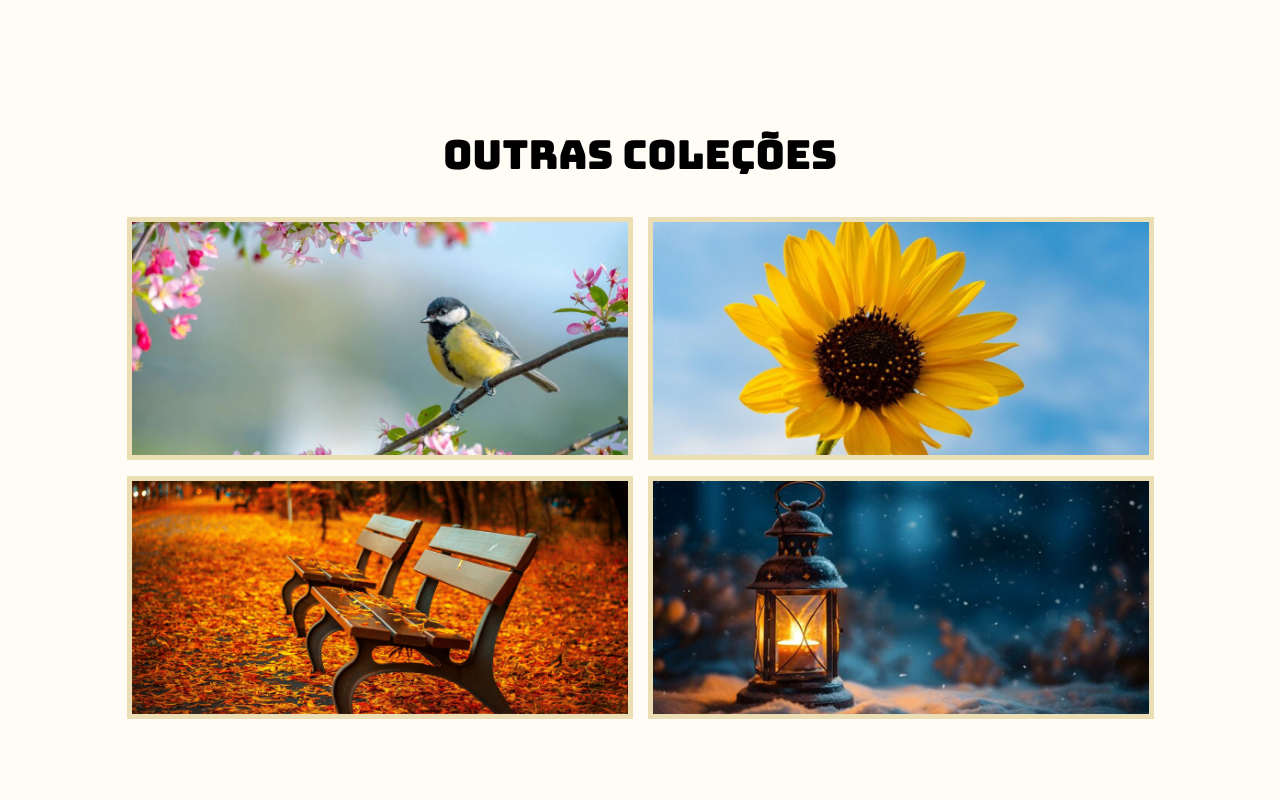
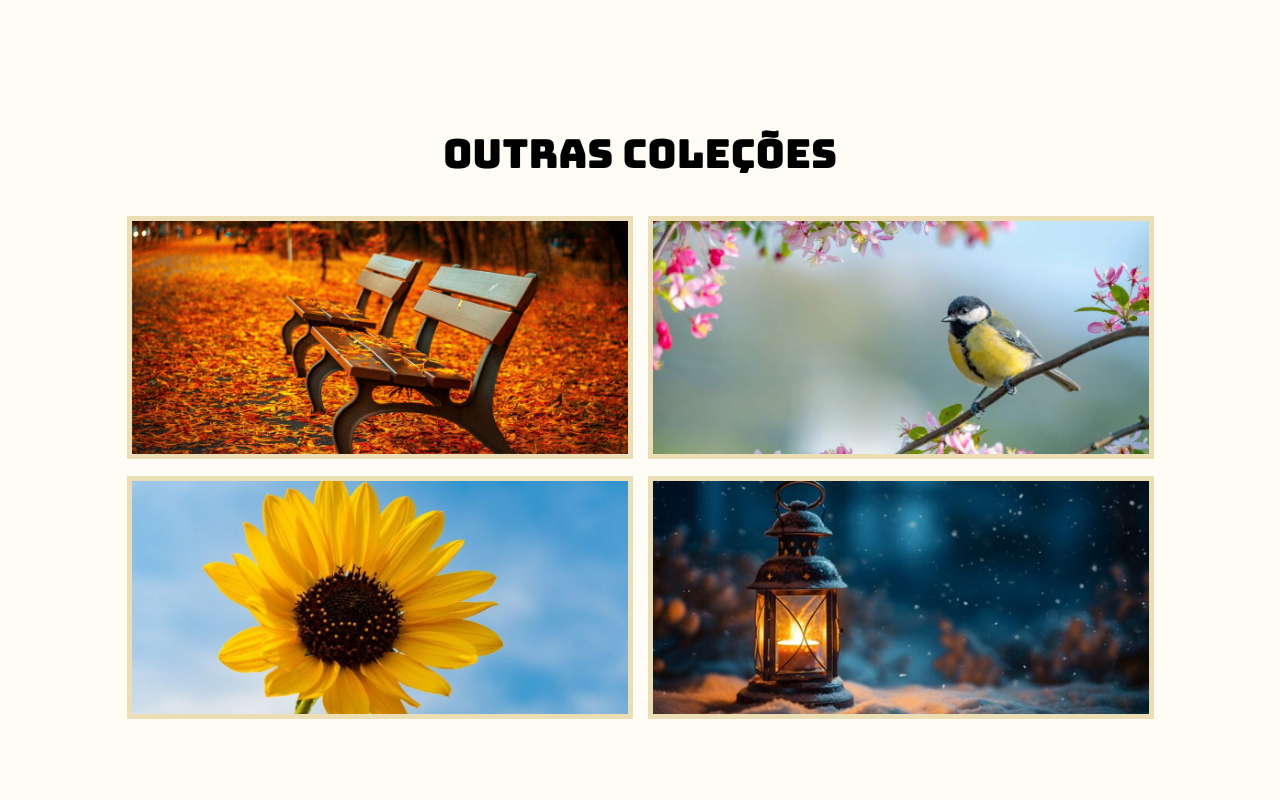
Before and after one commit to Khezac/ClothingStore, a React (Create React App) app in the folder react-docs/: page / in a window 1280 px wide. Shown: the part 880-1680 px from the top of the page. Built offline with nearby package versions, Linux system fonts and the light colour scheme; a web font is replaced by a local one.

Commit message:
fix.collection-section-button

```diff
--- a/react-docs/src/components/layout/CollectionCard.js
+++ b/react-docs/src/components/layout/CollectionCard.js
@@ -1,19 +1,16 @@
 import styles from './CollectionCard.module.css'
 
-import autumn from '../../img/seasons_section3_cards/autumn_card.jpg'
-import spring from '../../img/seasons_section3_cards/spring_card.jpg'
-import summer from '../../img/seasons_section3_cards/summer_card.jpg'
-import winter from '../../img/seasons_section3_cards/winter_card.jpg'
+import {Link} from 'react-router-dom'
 
-function CollectionCard (){
+function CollectionCard ({img, txt}){
     return (
         <div className={styles.collection_wrapper}>
-            <h1>Outras Coleções</h1>
-            <div className={styles.collection_container}>
-                <img className={styles.collection_card} src={spring} alt='spring_card'/>
-                <img className={styles.collection_card} src={summer} alt='summer_card'/>
-                <img className={styles.collection_card} src={autumn} alt='autumn_card'/>
-                <img className={styles.collection_card} src={winter} alt='winter_card'/>
+            <img className={styles.collection_card} src={img} alt={`${txt}_card`}/>
+            <div className={styles.go_to_collection}>
+                <h3>Coleção de {txt}</h3>
+                <Link to='/product'>
+                    <button type="button" className="btn btn-info">Visitar Coleção</button>
+                </Link>
             </div>
         </div>
     )
--- a/react-docs/src/components/layout/CollectionCard.module.css
+++ b/react-docs/src/components/layout/CollectionCard.module.css
@@ -1,25 +1,11 @@
 .collection_wrapper{
-    width:100%;
-    height: 800px;
+    height:243px;
+    width:506px;
+    position: relative;
     display: flex;
+    flex-direction: column;
+    align-items: center;
     justify-content: center;
-    align-items: center;
-    flex-direction: column;
-    gap:30px;
-}
-
-.collection_wrapper h1{
-    font-family:'Bungee', sans-serif;
-    color:black;
-}
-
-.collection_container{
-    display: flex;
-    flex-wrap: wrap;
-    gap:15px;
-    justify-content: center;
-    width:1029px;
-    height:504px;
 }
 
 .collection_card{
@@ -27,9 +13,30 @@
     width:506px;
     border: 5px solid #ebdeb5;
     cursor:pointer;
+    position: absolute;
+    z-index: 1;
 }
 
-.collection_card:hover{
+.go_to_collection{
+    width:100%;
+    height: 100%;
+    opacity:0%;
+    z-index: 2;
+    position: absolute;
+    display: flex;
+    flex-direction: column;
+    align-items: center;
+    justify-content: center;
+    background-color: #ffffff46;
+}
+
+.go_to_collection h3{
+    font-family:'Bungee', sans-serif;
+    color:black;
+}
+
+.go_to_collection:hover{
+    opacity:100%;
+    transition: 0.4s;
     box-shadow: 0 0 30px 0.1px rgba(0, 0, 0, 0.438);
-    transition: 0.4s;
 }
--- a/react-docs/src/components/layout/Footer.js
+++ b/react-docs/src/components/layout/Footer.js
@@ -28,7 +28,7 @@ function Footer(){
                     </ul>
                     <ul className={styles.footer_list}>
                         <li className={styles.item}><strong>Central de Atendimento</strong></li>
-                        <li><button type="button" class="btn btn-outline-primary">Tire suas dúvidas</button></li>
+                        <li><button type="button" className="btn btn-outline-primary">Tire suas dúvidas</button></li>
                     </ul>
                 </div>
                 <div className={styles.footer_socialmedia}>
--- a/react-docs/src/components/pages/Home.js
+++ b/react-docs/src/components/pages/Home.js
@@ -4,6 +4,11 @@ import ClothCard from "../layout/ClothCard";
 import CollectionCard from "../layout/CollectionCard";
 
 import styles from './Home.module.css'
+
+import autumn from '../../img/seasons_section3_cards/autumn_card.jpg'
+import spring from '../../img/seasons_section3_cards/spring_card.jpg'
+import summer from '../../img/seasons_section3_cards/summer_card.jpg'
+import winter from '../../img/seasons_section3_cards/winter_card.jpg'
 
 function Home() {
 
@@ -24,8 +29,14 @@ function Home() {
           </div>
         </div>
       </section>
-      <section>
-        <CollectionCard/>
+      <section className={styles.collections_wrapper}>
+        <h1>outras coleções</h1>
+        <div className={styles.collections_container}>
+          <CollectionCard img={autumn} txt='outono'/>
+          <CollectionCard img={spring} txt='primavera'/>
+          <CollectionCard img={summer} txt='verão'/>
+          <CollectionCard img={winter} txt='inverno'/>
+        </div>
       </section>
     </div>
   );
--- a/react-docs/src/components/pages/Home.module.css
+++ b/react-docs/src/components/pages/Home.module.css
@@ -20,3 +20,27 @@
     font-family:'Bungee', sans-serif;
     color:#d4c48f;
 }
+
+.collections_wrapper{
+    width:100%;
+    height: 800px;
+    display: flex;
+    flex-direction: column;
+    justify-content: center;
+    align-items: center;
+    gap:30px;
+}
+
+.collections_wrapper h1{
+    font-family:'Bungee', sans-serif;
+    color:black;
+}
+
+.collections_container{
+    width:1027px;
+    height:506px;
+    display: flex;
+    flex-wrap: wrap;
+    gap:15px;
+    justify-content: center;
+}
```
